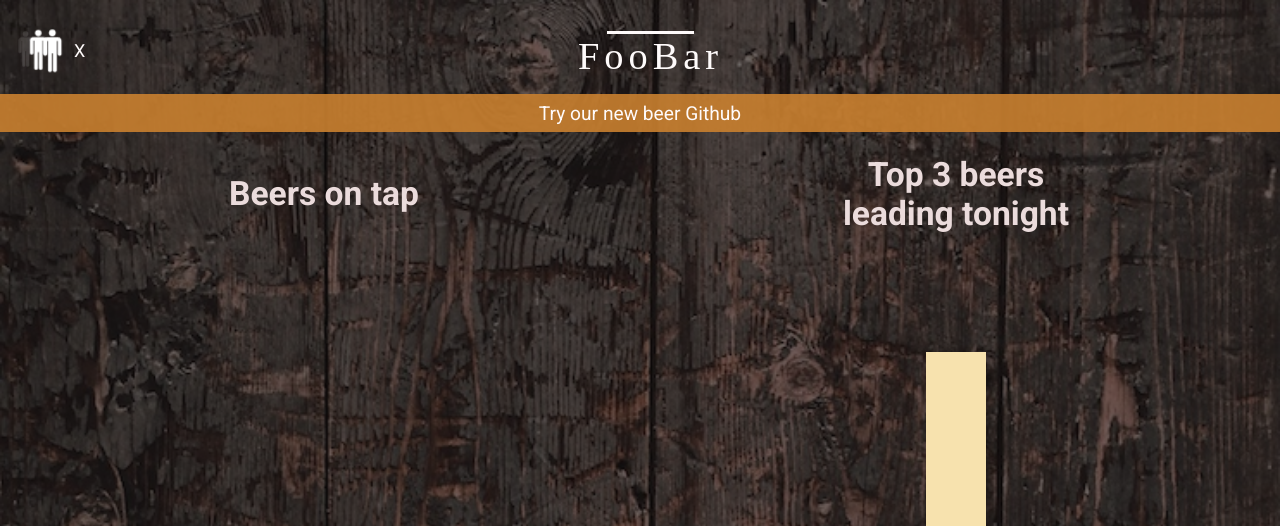
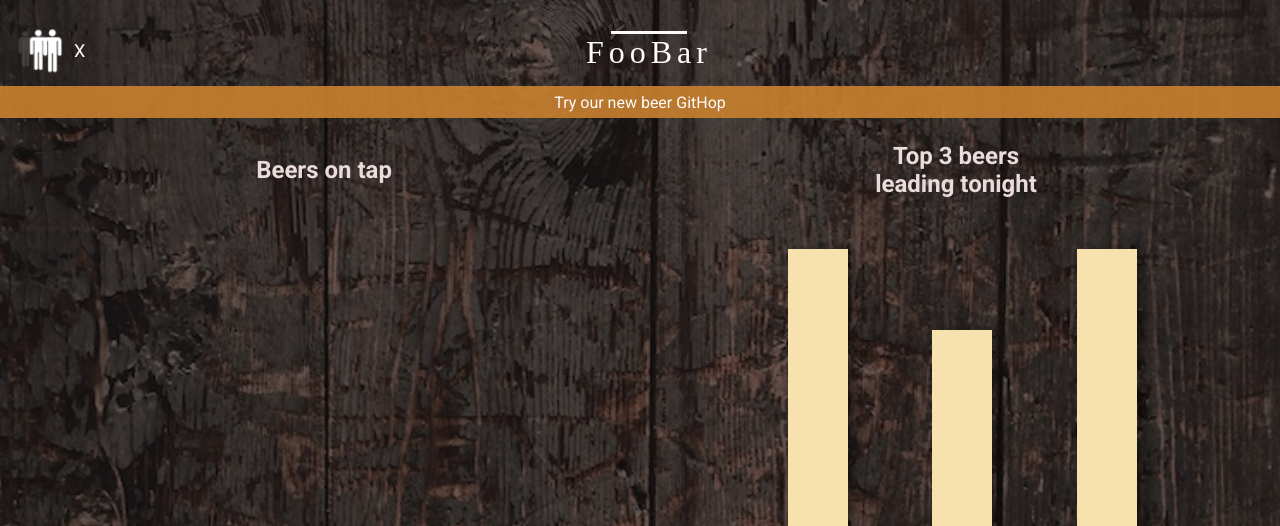
Before and after one commit to asla0402/dashboard.new, a website built with Vite: page index.html in a window 1280 px wide. Shown: the top 526 px of the page. Built offline with nearby package versions, Linux system fonts and the light colour scheme; no server answers; files whose address does not match are found by name; a web font is replaced by a local one; what is-it-weekend would draw is missing.

Commit message:
Responsive fejl er blevet fixet.. forhåbentligt

```diff
--- a/main.js
+++ b/main.js
@@ -164,7 +164,7 @@ function isItWeekend(weekend) {
   if(weekend === false) {
     document.querySelector(".banner-text").textContent = "Every fifth beer you buy is on us";
   } else {
-    document.querySelector(".banner-text").textContent = "Try our new beer Github";
+    document.querySelector(".banner-text").textContent = "Try our new beer GitHop";
   }
   //const bool = weekend([208])
   // will log `true` if it's Saturday or Sunday
--- a/style.scss
+++ b/style.scss
@@ -1,6 +1,6 @@
 /*media for small phone*/
 @mixin media-small {
-  @media screen and (max-height: 740px) {
+  @media screen and (max-height: 810px) {
     @content;
   }
 }
@@ -14,7 +14,13 @@
 
 /*media for beer race on tablet*/
 @mixin media-tablet {
-  @media screen and (min-width: 650px) and (max-width: 1150px) {
+  @media screen and (min-width: 850px) and (max-width: 1150px) {
+    @content;
+  }
+}
+
+@mixin media-really-lowscreen {
+  @media screen and (max-height: 900px) {
     @content;
   }
 }
@@ -129,6 +135,10 @@ body {
     font-size: 2.4rem;
     margin: 1rem 0 0 1rem;
   }
+  @include media-really-lowscreen() {
+    font-size: 2rem;
+    margin: 0.5rem 0 0 0.8rem;
+  }
 }
 
 .top .logo h4:before {
@@ -175,17 +185,22 @@ body {
   display: flex;
   align-items: center;
   color: rgb(235, 220, 220);
-  margin: 1.7rem 0 1.6rem 0;
   font-size: 1.15em;
+  padding: 2rem 0 1rem 0;
 
   @include media-wide() {
-    font-size: 1.4em;
+    font-size: 1.5em;
     margin: 1em 0 1rem 0;
+  }
+
+  @include media-tablet() {
+    font-size: 1.2em;
+    padding: 2rem 0 1rem 0;
   }
 
   @include media-small() {
     font-size: 1em;
-    margin: 1em 0 1.4rem 0;
+    padding: 0.5rem 0 0.5rem 0;
   }
 }
 
@@ -217,6 +232,7 @@ body {
 
   @include media-wide() {
     justify-content: space-around;
+    height: 55%;
   }
 }
 
@@ -226,9 +242,14 @@ body {
   @include media-wide() {
     display: block;
     width: 50%;
+    margin-left: 1vw;
     display: flex;
     justify-content: center;
     align-items: center;
+  }
+
+  @media screen and (min-width: 1400px) {
+    margin-left: 4vw;
   }
 }
 
@@ -264,6 +285,9 @@ body {
 
   @include media-small() {
     height: 48vh;
+  }
+  @include media-really-lowscreen() {
+    height: 50vh;
   }
 }
 
@@ -325,6 +349,10 @@ body {
   }
   @include media-tablet() {
     max-width: 700px;
+    font-size: 19px;
+  }
+  @media screen and (min-width: 1150px) and (max-width: 1250px) {
+    font-size: 15px;
   }
 }
 
@@ -369,13 +397,16 @@ body {
   display: flex;
   justify-content: center;
   align-items: center;
-  margin-top: 4vh;
+  margin-top: 5vh;
   margin-bottom: 2vh;
   @include media-wide() {
     display: none;
   }
   @include media-small() {
-    margin-top: 2vh;
+    margin-top: 4vh;
+  }
+  @include media-really-lowscreen() {
+    margin-top: 5vh;
   }
 }
 
@@ -492,6 +523,7 @@ li {
   .taps-left {
     display: flex;
     align-items: center;
+    background-color: #abaaaa;
   }
 
   .parent-taps-div > * {
@@ -499,11 +531,14 @@ li {
   }
 
   .taps img {
-    max-width: 120px;
+    max-width: 100px;
     height: auto;
     border: solid black 2px;
     @media screen and (max-width: 1250px) {
       max-width: 110px;
+    }
+    @include media-really-lowscreen() {
+      max-width: 80px;
     }
   }
   /*repeat(auto-fill, minmax(210px, 1fr))*/
@@ -514,15 +549,17 @@ li {
     grid-template-columns: repeat(auto-fill, minmax(260px, 1fr));
     color: rgb(255, 255, 255);
     padding: 10px;
+    max-width: 900px;
 
     @media screen and (min-width: 1600px) {
       padding: 20px;
-      grid-template-columns: repeat(auto-fill, minmax(290px, 1fr));
+      grid-template-columns: repeat(2, minmax(290px, 1fr));
+      grid-gap: 1rem;
     }
   }
 
   .taps-right h2 {
-    font-size: 24px;
+    font-size: 22px;
     color: #f69335;
     margin-bottom: 0.3em;
     font-family: "Rasa", serif;
@@ -548,6 +585,6 @@ li {
   }
 
   .taps .level {
-    margin-bottom: 5px;
+    margin-bottom: 2px;
   }
 }
```
Also changed, not shown: 1 other file.
